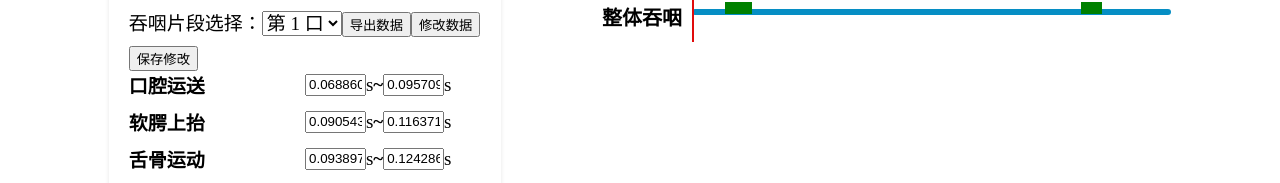
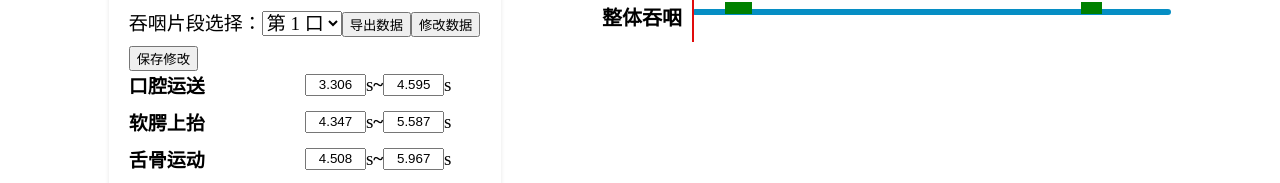
Before and after one commit to welltr/wl-swallow, a Vue app: page / in a window 1280 px wide. Shown: the part 605-788 px from the top of the page. Built offline with nearby package versions, Linux system fonts and the light colour scheme.

Commit message:
[fix]全局状态-period-问题修复（pinia标识问题）

```diff
--- a/src/components/PhaseReport.vue
+++ b/src/components/PhaseReport.vue
@@ -41,9 +41,9 @@
 </template>
 
 <script setup>
-import { usePeriodStore } from '@/stores/period';
-const Store =usePeriodStore()
-const phaseData=Store.progress
+import { usePeriod } from '@/stores/period';
+const Store =usePeriod()
+const phaseData=Store.phaseData
 
 
 import { ref } from 'vue';
--- a/src/stores/period.js
+++ b/src/stores/period.js
@@ -1,7 +1,7 @@
 import { ref, reactive, computed } from 'vue'
 import { defineStore } from 'pinia'
 
-export const usePeriodStore = defineStore('counter', () => {
+export const usePeriod = defineStore('period', () => {
   const phaseData = reactive([
     { name: '口腔运送', period: [{ start: 3.306, end: 4.595 }, { start: 39.047, end: 39.432 }] },
     { name: '软腭上抬', period: [{ start: 4.347, end: 5.587 }, { start: 39.031, end: 39.486 }] },
```
